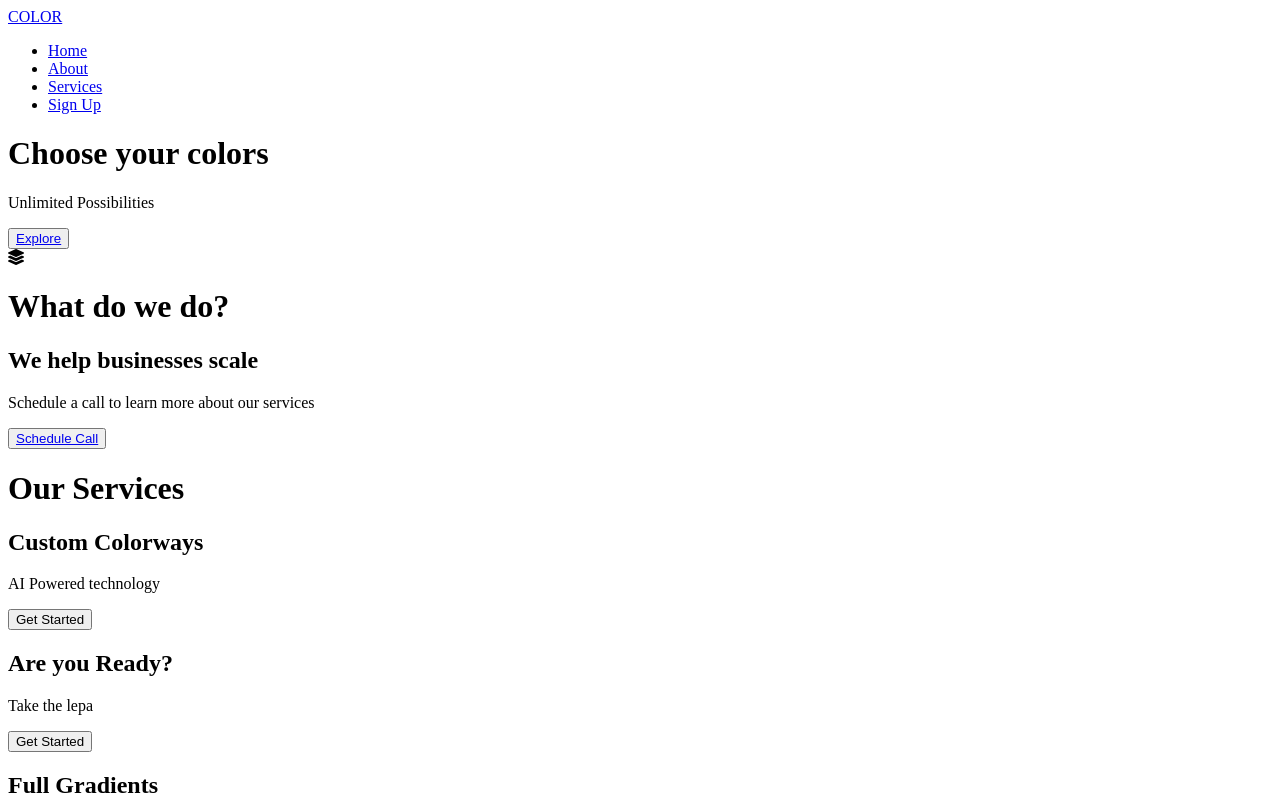
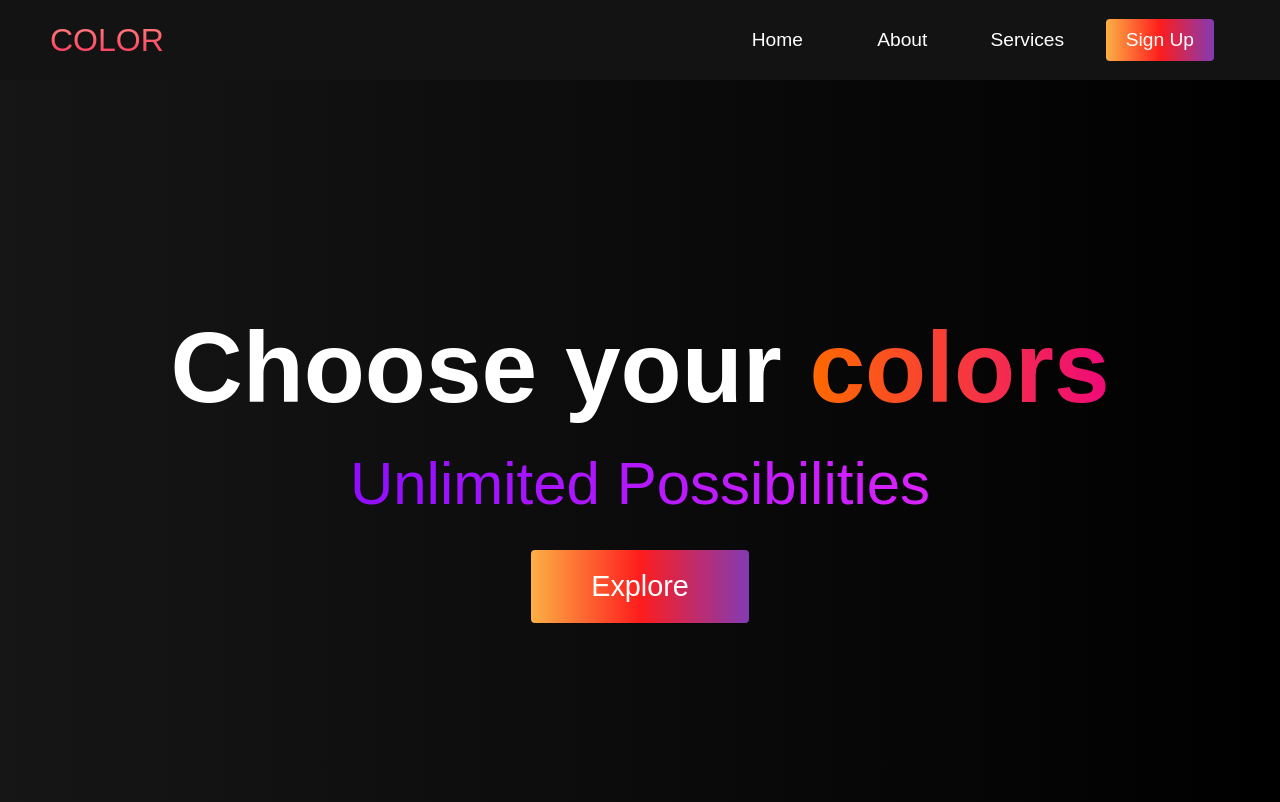
Before and after one commit to salieva-adelina/color, a plain HTML site: page index.html in a window 1280 px wide. Shown: the top 802 px of the page. Drawn offline with Linux system fonts and the light colour scheme; files that its build step writes are made by us from their sources; the site is published under a folder, as on GitHub Pages, so addresses that start at the root find nothing.

Commit message:
Update index.html

```diff
--- a/index.html
+++ b/index.html
@@ -4,7 +4,7 @@
     <meta charset="UTF-8" />
     <meta name="viewport" content="width=device-width, initial-scale=1.0" />
     <title>Scroll Website</title>
-    <link rel="stylesheet" href="/css/style.css" />
+    <link rel="stylesheet" href="style.css" />
     <link
       rel="stylesheet"
       href="https://use.fontawesome.com/releases/v5.14.0/css/all.css"
@@ -163,6 +163,6 @@
       </section>
     </div>
 
-    <script src="/js/app.js</script>
+    <script src="app.js</script>
   </body>
 </html>
```
